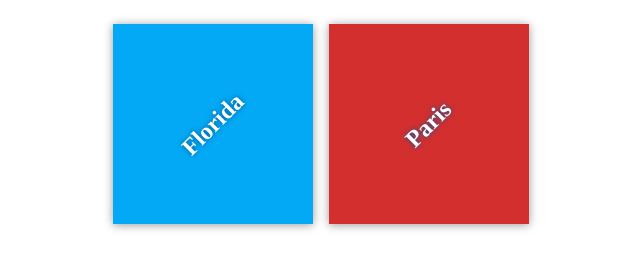
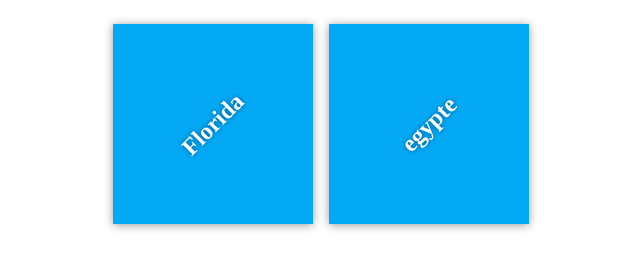
Before and after one commit to sherinel/my-travel-plans, a plain HTML site: page index.html in a window 1280 px wide. Shown: the whole page, without its empty margins (319-959 px from the left). Drawn offline with Linux system fonts and the light colour scheme; files that its build step writes are made by us from their sources.

Commit message:
Add starting destinations

```diff
--- a/index.html
+++ b/index.html
@@ -14,8 +14,8 @@
 <h2>Florida</h2>
 </div>
 
-<div class="destination" id="paris">
-<h2>Paris</h2>
+<div class="destination" id="egypte">
+<h2>egypte</h2>
 </div>
 </div>
 </div>
```
